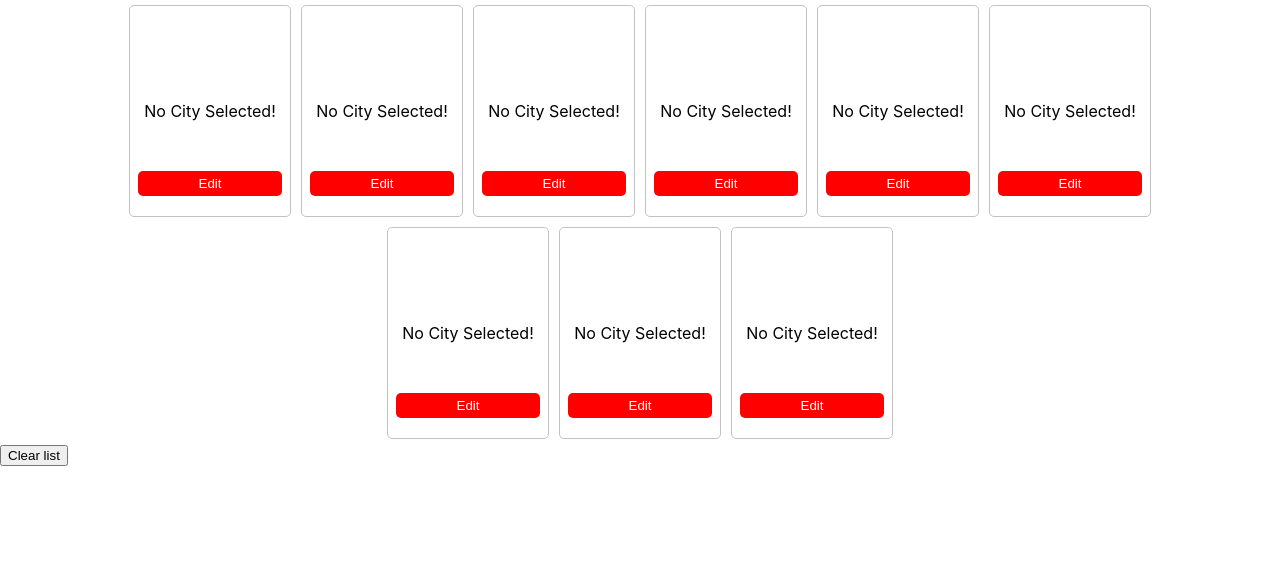
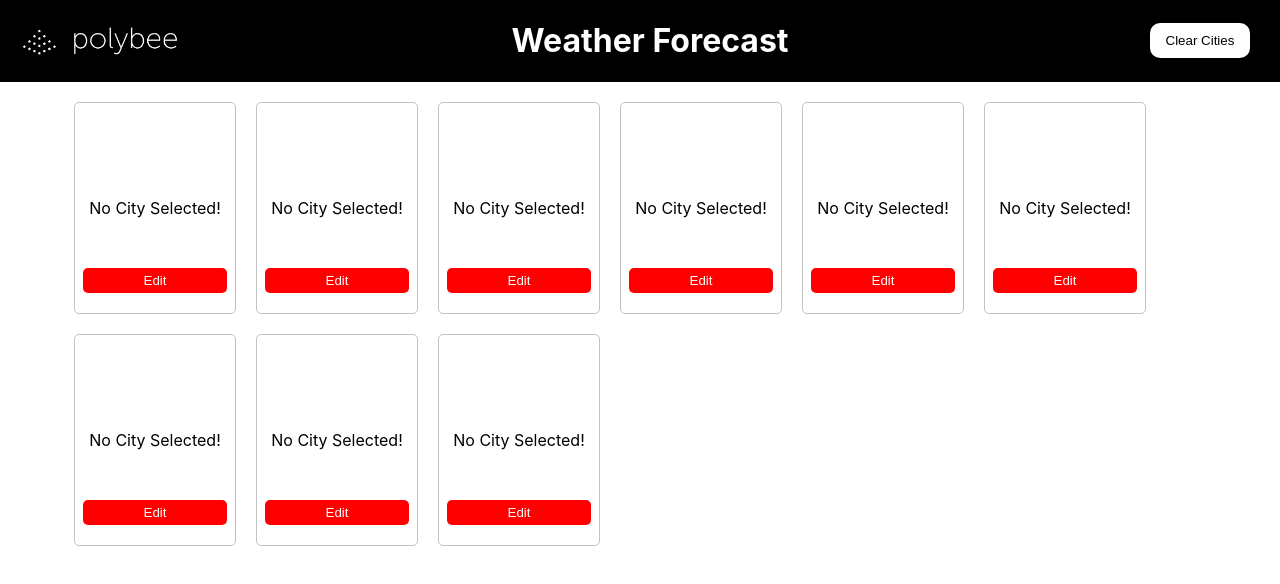
Before and after one commit to dhruvalk/polybee_weatherApp, a React (Create React App) app: page / in a window 1280 px wide. Shown: the top 584 px of the page. Built offline with nearby package versions, Linux system fonts and the light colour scheme.

Commit message:
completed styling

```diff
--- a/src/App.css
+++ b/src/App.css
@@ -1,10 +1,35 @@
+header {
+  background-color: black;
+  color: white;
+  display: flex;
+  justify-content: space-between;
+  align-items: center;
+  margin-bottom: 10px;
+  text-align: center;
+}
+
+header button {
+  padding: 10px;
+  border-radius: 10px;
+  width: 100px;
+  margin: 0 50px;
+  margin-right: 30px;
+  border: none;
+  cursor: pointer;
+  background-color: white;
+  transition: 0.2s ease-in-out;
+}
+
+header button:hover {
+  transform: scale(1.05);
+}
+
 .mainContainer {
   display: flex;
   flex: 1;
-  padding: 0 100px;
+  padding: 0 5%;
   flex-direction: row;
   flex-wrap: wrap;
-  justify-content: center;
   align-items: center;
 }
 
@@ -14,13 +39,19 @@
   flex-wrap: wrap;
   height: 200px;
   width: 150px;
-  margin: 5px;
+  margin: 10px;
   padding: 5px;
   display: flex;
   flex-direction: column;
   justify-content: center;
   align-items: center;
   position: relative;
+  transition: ease-in-out 0.2s;
+}
+
+.weatherCard:hover {
+  box-shadow: 0 4px 4px 0 rgba(0, 0, 0, 0.1);
+  transform: scale(1.01);
 }
 
 .weatherCard input {
@@ -44,6 +75,7 @@
   color: white;
   padding: 5px;
   border-radius: 5px;
+  cursor: pointer;
 }
 
 .weatherCard button:hover {
--- a/src/App.js
+++ b/src/App.js
@@ -14,6 +14,7 @@ function App() {
   const clearList = () => {
     localStorage.removeItem("data");
     setCityData(emptyArr);
+    alert("All cities cleared!");
   };
 
   useEffect(() => {
@@ -23,12 +24,20 @@ function App() {
 
   return (
     <div>
+      <header>
+        <img
+          src={require("./assets/polybee_logo_white.png")}
+          width={200}
+          alt="logo"
+        />
+        <h1>Weather Forecast</h1>
+        <button onClick={clearList}>Clear Cities</button>
+      </header>
       <div className="mainContainer">
         {cityData.map((entry, index) => (
           <WeatherCard data={cityData} id={index} setData={setCityData} />
         ))}
       </div>
-      <button onClick={clearList}>Clear list</button>
     </div>
   );
 }
```
Also changed, not shown: src/assets/polybee_logo_white.png (added).
